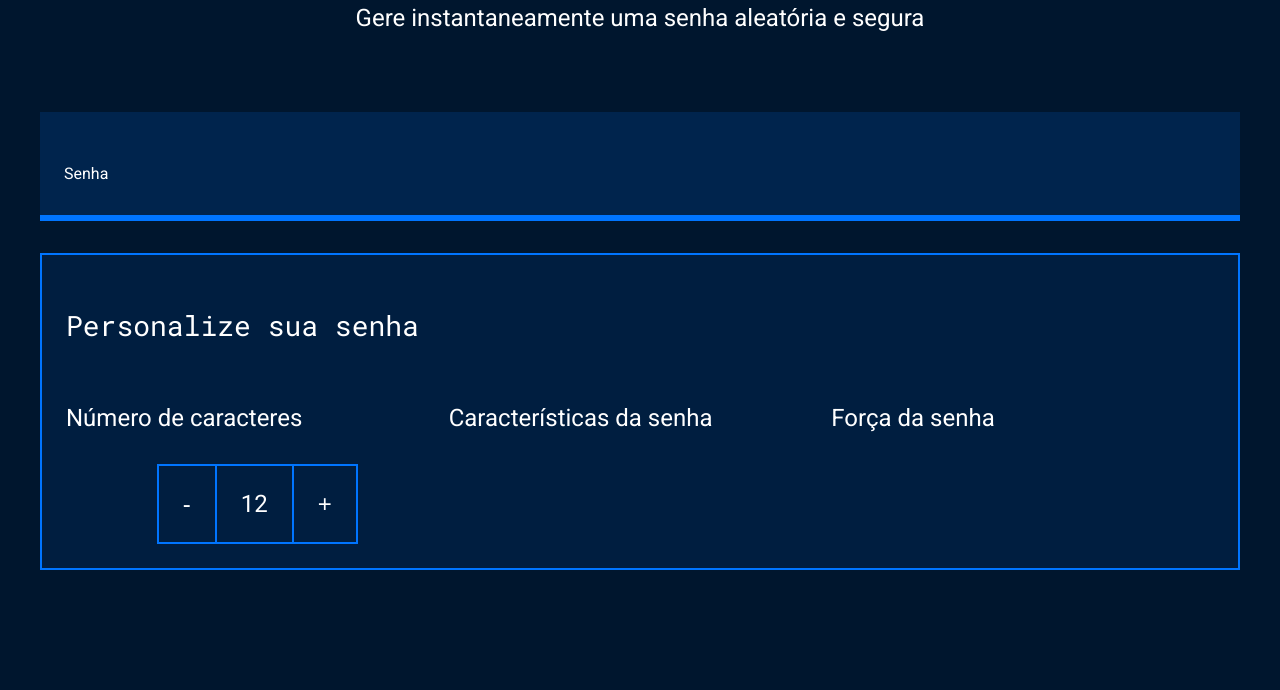
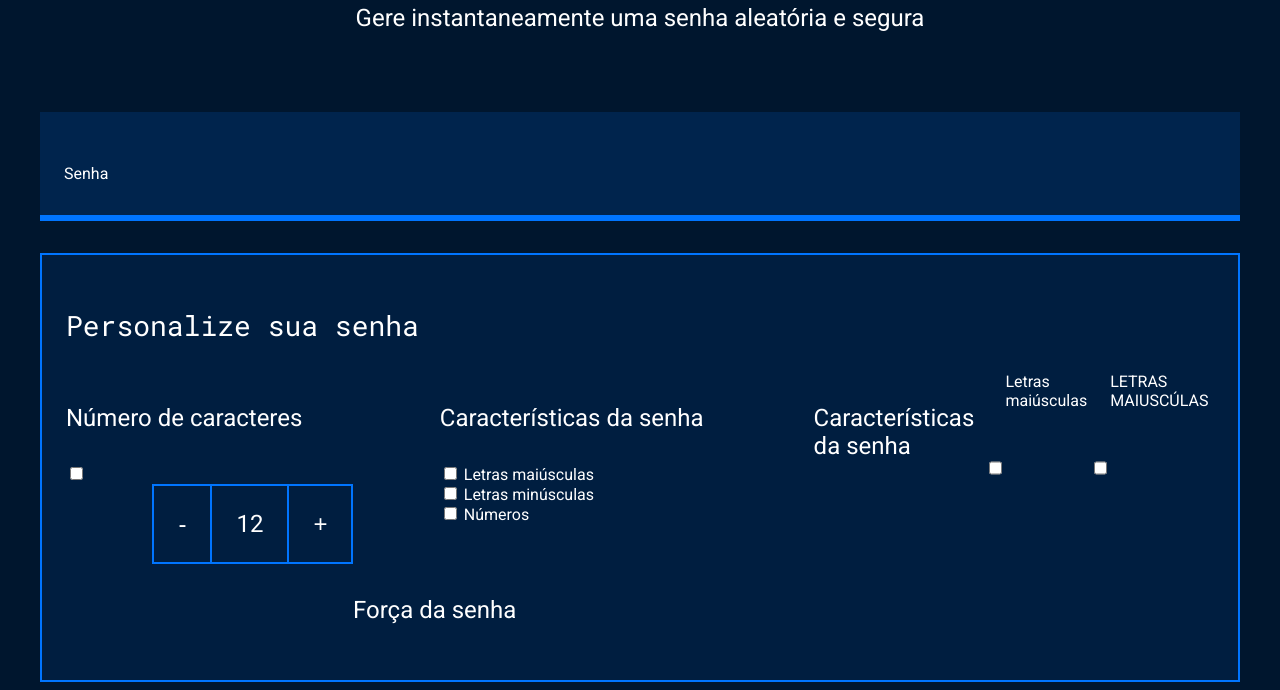
Before and after one commit to poteriko/chevetteAP, a plain HTML site: page index.html in a window 1280 px wide. Shown: the part 214-904 px from the top of the page. Before the commit the page ends 800 px from the top, so only its background shows below. Drawn offline with Linux system fonts and the light colour scheme.

Commit message:
Update index.html

```diff
--- a/index.html
+++ b/index.html
@@ -50,6 +50,8 @@
                 <div class="parametro-senha">
 
                     <h4 class="parametro-senha__titulo">Número de caracteres</h4>
+                        <input name="maiusculo" type="checkbox">
+
 
                     <div class="parametro-senha-botoes">
 
@@ -64,8 +66,29 @@
                 </div>
 
                 <div class="parametro-senha">
+                    <h4 class="parametro-senha__titulo">Características da senha</h4>
+                    <div class="parametro-senha-checkbox">
+                    <input name="maiusculo" type="checkbox">
+                    <label for="maiusculo">Letras maiúsculas</label>
+                        </div>
+                    <div class="parametro-senha-checkbox">
+                    <input name="minusculo" type="checkbox">
+                    <label for="minusculo">Letras minúsculas</label>
+                        </div>
+<div class="parametro-senha-checkbox">
+        <input name="numero" type="checkbox">
+        <label for="numero">Números</label>
+    </div>
+</div>
+
+
 
                     <h4 class="parametro-senha__titulo">Características da senha</h4>
+                    <input name="maiusculo" type="checkbox">
+                    <label for="maiusculo">Letras maiúsculas</label>
+                    <input name="minusculo" type="checkbox">
+                    <label for="minusculo">LETRAS MAIUSCÚLAS</label>
+
 
                 </div>
 
```
